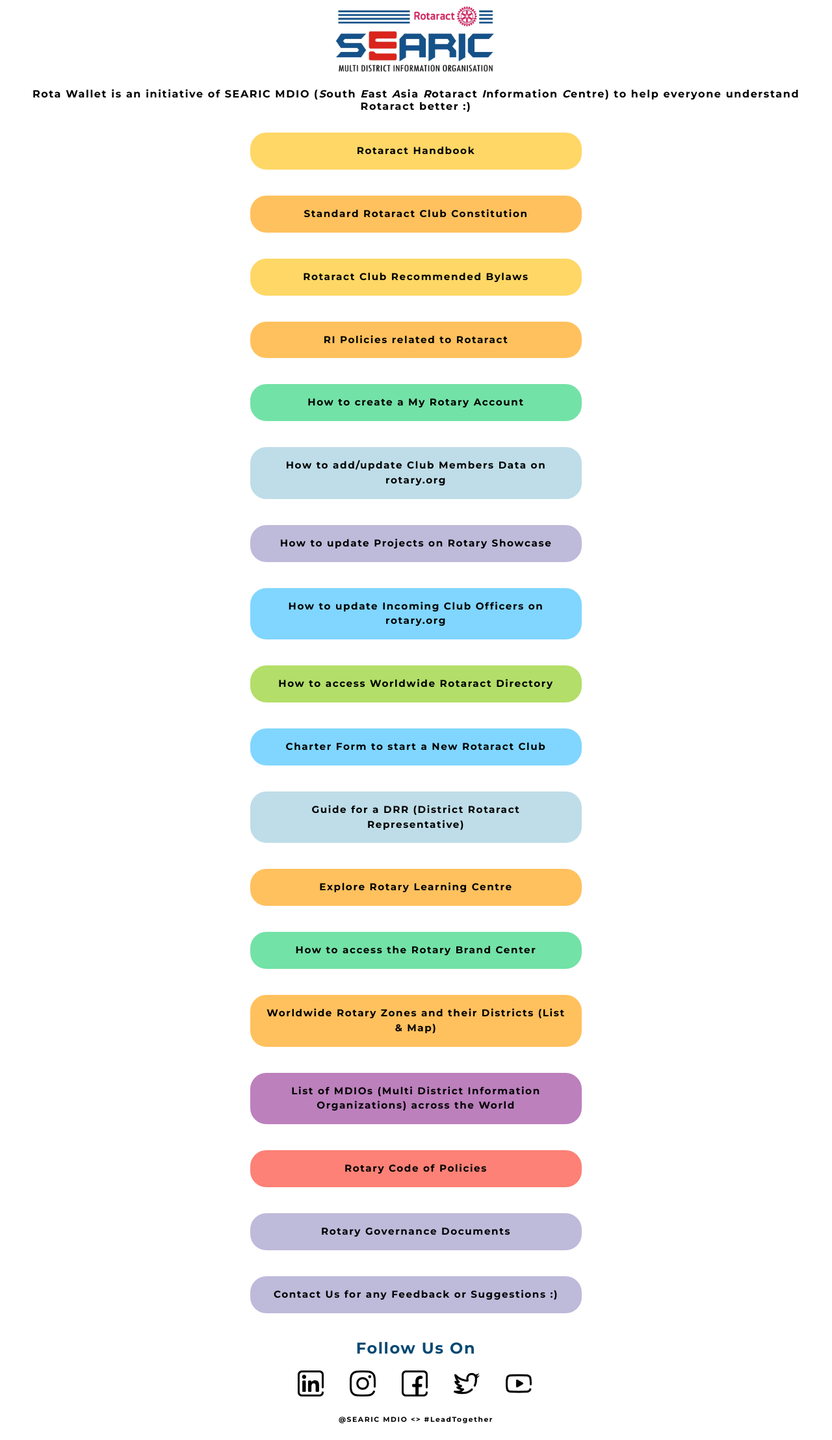
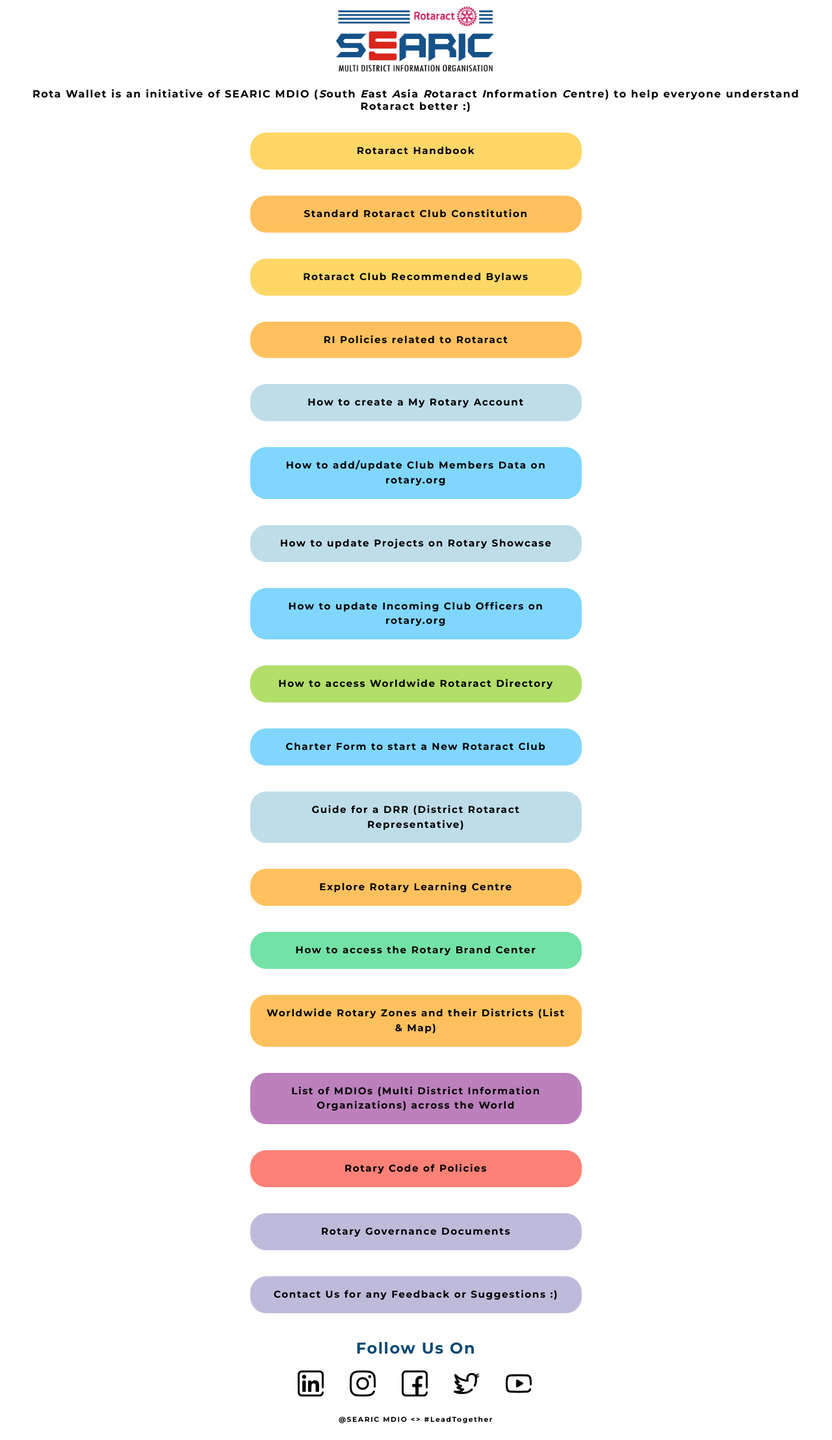
Before and after one commit to SEARICMDIO/RotaWallet, a Jekyll site: the page built from index.md, in a window 1280 px wide. Shown: the whole page at 65% size. Built offline with Jekyll 4.4.1, drawn with Linux system fonts in a browser that asks for light colours; a script that is not in the unit is left out.

Commit message:
Update RotaWallet - SEARIC MDIO “wallet”

```diff
--- a/_data/referrals.yml
+++ b/_data/referrals.yml
@@ -23,13 +23,13 @@
     color: mediumlight-brown
   - title: "How to create a My Rotary Account "
     url: https://www.youtube.com/watch?v=jfifoSy35Bw
-    color: mediumlight-green-canyan
+    color: verylight-canyan
   - title: How to add/update Club Members Data on rotary.org
     url: https://www.youtube.com/watch?v=2XIwHmnprhg
-    color: verylight-canyan
+    color: light-canyan
   - title: How to update Projects on Rotary Showcase
     url: https://www.youtube.com/watch?v=6V372JyWo-E
-    color: lightgrayish-blue
+    color: verylight-canyan
   - title: How to update Incoming Club Officers on rotary.org
     url: https://www.youtube.com/watch?v=x9dV_Nc20AE
     color: light-canyan
```
